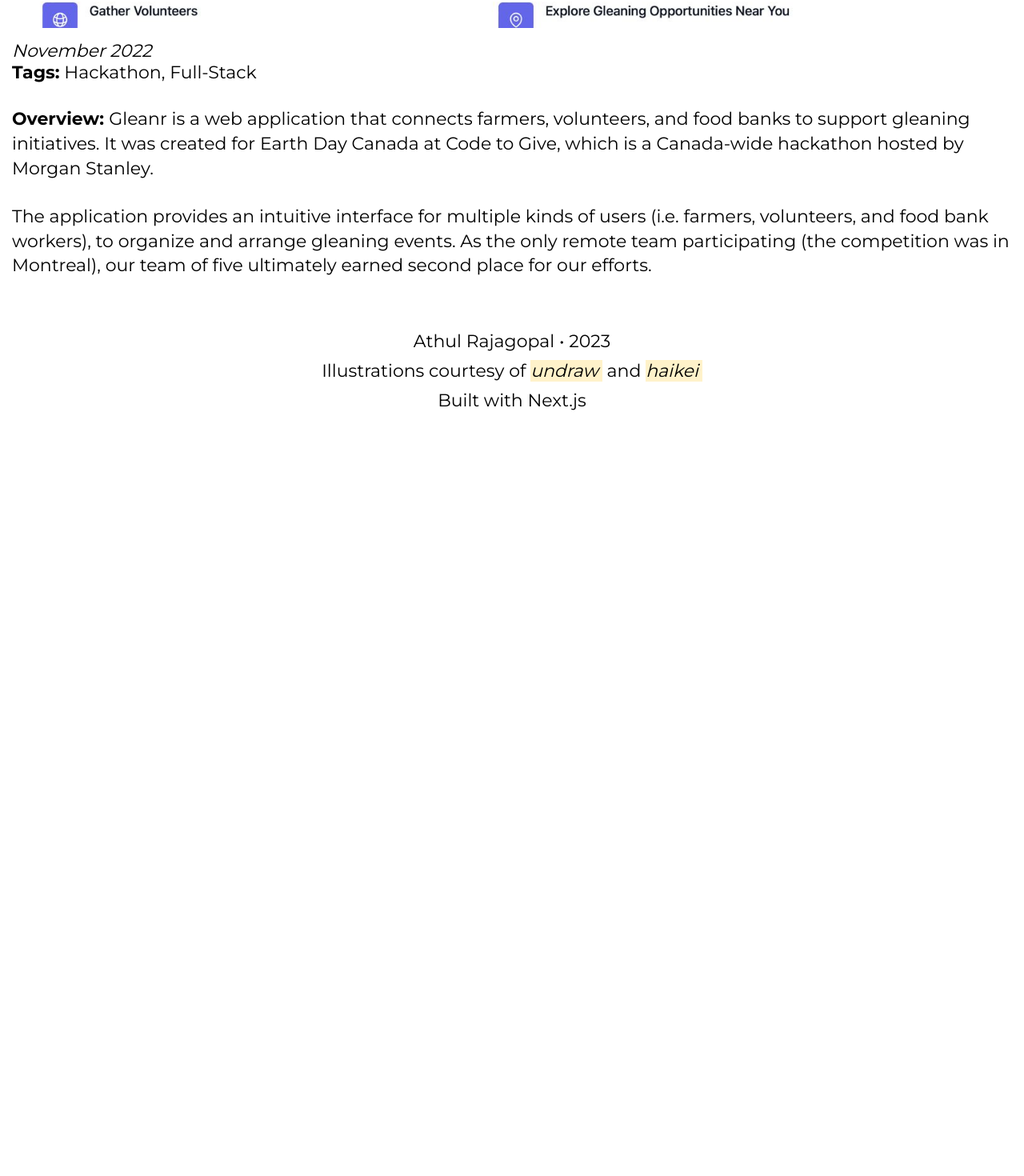
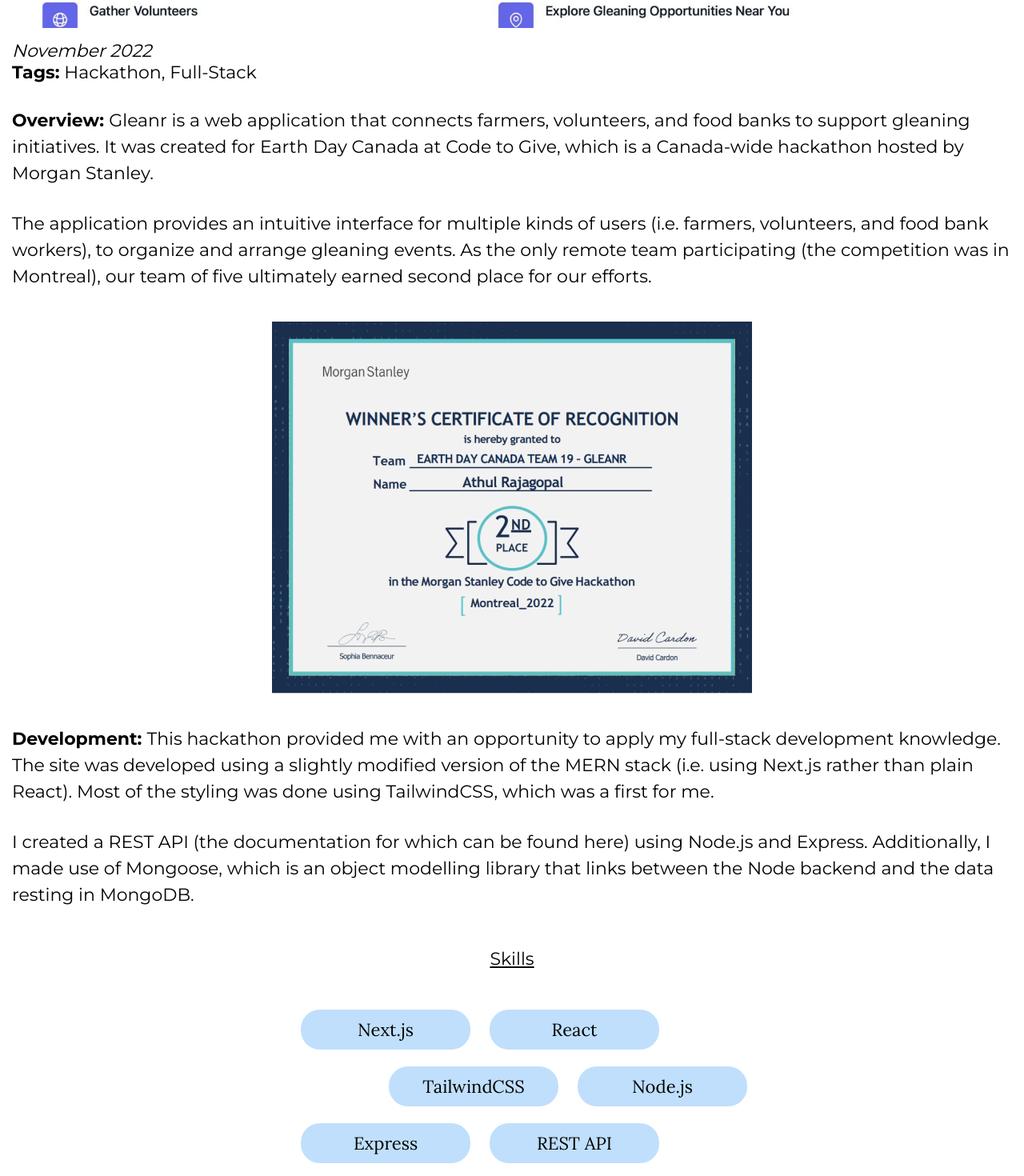
Before and after one commit to rajagoat/athulrajagopal.dev, a Next.js app: page /projects/gleanr in a window 1280 px wide. Shown: the part 1018-2488 px from the top of the page at 80% size. Before the commit the page ends 1571 px from the top, so only its background shows below. Built offline with nearby package versions, Linux system fonts and the light colour scheme.

Commit message:
added most of the content for gleanr

```diff
--- a/components/Footer.js
+++ b/components/Footer.js
@@ -3,7 +3,7 @@
 import linkedinIcon from "@iconify/icons-mdi/linkedin";
 import githubIcon from "@iconify/icons-mdi/github";
 import useViewport from "../hooks/useViewport";
-import { BREAKPOINT } from "../constants";
+import { BREAKPOINT_MD as BREAKPOINT } from "../constants";
 
 const Footer = () => {
     const { width } = useViewport();
--- a/components/ProjectHeader.js
+++ b/components/ProjectHeader.js
@@ -8,7 +8,7 @@
             <Image
                 src={image}
                 alt={imageAlt}
-                sizes="(max-width: 1440px) 100vw,
+                sizes="(max-width: 1440px) 100%,
                         1440px"
                 style={{
                     width: '100%',
@@ -17,6 +17,7 @@
                 }}
                 placeholder="blur"
                 priority
+                className={styles.imageMain}
             />
             <div className={styles.meta}>
                 <p><i>{date}</i></p>
--- a/context/ViewportContext.js
+++ b/context/ViewportContext.js
@@ -1,4 +1,5 @@
 import { createContext, useState, useEffect } from "react";
+import { BREAKPOINT_MD, BREAKPOINT_LG } from '../constants';
 
 export const ViewportContext = createContext();
 
@@ -9,13 +10,23 @@
         setWidth(window.innerWidth);
     };
 
+    const handleBreakpoint = (sm, md, lg) => {
+        if (width < BREAKPOINT_MD) {
+            return sm;
+        } else if (width < BREAKPOINT_LG) {
+            return md;
+        } else {
+            return lg;
+        }
+    };
+
     useEffect(() => {
         window.addEventListener("resize", handleWindowResize);
         return () => window.removeEventListener("resize", handleWindowResize);
     }, []);
 
     return (
-        <ViewportContext.Provider value={{ width }}>
+        <ViewportContext.Provider value={{ width, handleBreakpoint }}>
             {children}
         </ViewportContext.Provider>
     )
--- a/pages/experience.js
+++ b/pages/experience.js
@@ -1,7 +1,7 @@
 import Head from 'next/head'
 import styles from "../styles/Experience.module.css";
 import useTheme from "../hooks/useTheme";
-import useVieport from "../hooks/useViewport";
+import useViewport from "../hooks/useViewport";
 import { BREAKPOINT_NAV } from "../constants/index";
 import Position from '../components/Position';
 import ctsDark from "../public/logos/cts-logo-dark.png";
@@ -13,7 +13,7 @@
 
 const Experience = () => {
     const { activeTheme } = useTheme();
-    const { width } = useVieport();
+    const { width } = useViewport();
 
     return (
         <>
--- a/pages/projects/gleanr.js
+++ b/pages/projects/gleanr.js
@@ -1,8 +1,11 @@
-import ProjectHeader from "../../components/ProjectHeader";
+import Head from "next/head";
+import Image from "next/image";
 import styles from "../../styles/ProjectDetails.module.css";
 import gleanrPreview from "../../public/assets/gleanr-preview.png";
-import Head from "next/head";
+import gleanrCertificate from "../../public/assets/gleanr-certificate.png";
+import ProjectHeader from "../../components/ProjectHeader";
 import ProjectSection from "../../components/ProjectSection";
+import SkillsContainer from "../../components/SkillsContainer";
 
 const Gleanr = () => {
     return (
@@ -25,6 +28,42 @@
                         "The application provides an intuitive interface for multiple kinds of users (i.e. farmers, volunteers, and food bank workers), to organize and arrange gleaning events. As the only remote team participating (the competition was in Montreal), our team of five ultimately earned second place for our efforts."
                     ]}
                 />
+                <Image
+                    src={gleanrCertificate}
+                    alt="Winner's Certificate of Recognition from Morgan Stanley"
+                    sizes="(max-width: 600px) 95vw,
+                            600px"
+                    style={{
+                        width: '95vw',
+                        maxWidth: '600px',
+                        height: 'auto',
+                    }}
+                    placeholder="blur"
+                    className={styles.extraImage}
+                />
+                <ProjectSection
+                    sectionTitle="Development"
+                    paragraphs={[
+                        "This hackathon provided me with an opportunity to apply my full-stack development knowledge. The site was developed using a slightly modified version of the MERN stack (i.e. using Next.js rather than plain React). Most of the styling was done using TailwindCSS, which was a first for me.",
+                        "I created a REST API (the documentation for which can be found here) using Node.js and Express. Additionally, I made use of Mongoose, which is an object modelling library that links between the Node backend and the data resting in MongoDB."
+                    ]}
+                />
+                <p className={styles.sectionTitle}><u>Skills</u></p>
+                <SkillsContainer
+                    skills={[
+                        "Next.js",
+                        "React",
+                        "TailwindCSS",
+                        "Node.js",
+                        "Express",
+                        "REST API",
+                        "Mongoose",
+                        "MongoDB"
+                    ]}
+                    color={"black"}
+                    backgroundColor={"#C0DFFC"}
+                    numberPerRow={2}
+                />
             </article>
         </>
     );
--- a/styles/CircleContainer.module.css
+++ b/styles/CircleContainer.module.css
@@ -3,6 +3,7 @@
     top: 0;
     overflow: hidden;
     width: 100%;
+    max-width: 1440px;
     min-height: 100%;
     z-index: -2;
 }
--- a/styles/ProjectDetails.module.css
+++ b/styles/ProjectDetails.module.css
@@ -10,8 +10,13 @@
     margin-top: 26.8px;
 }
 
-.detailsContainer>img {
-    margin-top: calc(20px + 1vw);
+.extraImage {
+    margin: 10px 0;
+}
+
+.sectionTitle {
+    padding: 0 10px;
+    margin-top: 20px;
 }
 
 @media screen and (min-width: 500px) {
@@ -24,8 +29,8 @@
         margin-bottom: 20px;
     }
 
-    .detailsContainer>img {
-        margin-top: 50px;
+    .sectionTitle {
+        padding: 0 15px;
     }
 }
 
--- a/styles/ProjectHeader.module.css
+++ b/styles/ProjectHeader.module.css
@@ -1,6 +1,10 @@
 .meta {
     align-self: flex-start;
     padding: 10px 0 0 10px;
+}
+
+.imageMain {
+    margin-top: calc(20px + 1vw);
 }
 
 @media screen and (min-width: 500px) {
@@ -8,3 +12,9 @@
         padding: 15px 0 0 15px;
     }
 }
+
+@media screen and (min-width: 500px) {
+    .imageMain {
+        margin-top: 50px;
+    }
+}
--- a/styles/ProjectSection.module.css
+++ b/styles/ProjectSection.module.css
@@ -4,7 +4,7 @@
 }
 
 .sectionParagraph {
-    line-height: 139%;
+    line-height: 150%;
     margin-bottom: 15px;
 }
 
```
Also changed, not shown: components/CircleContainer.js (+9 -25 lines), pages/index.js (+2 -12 lines).
